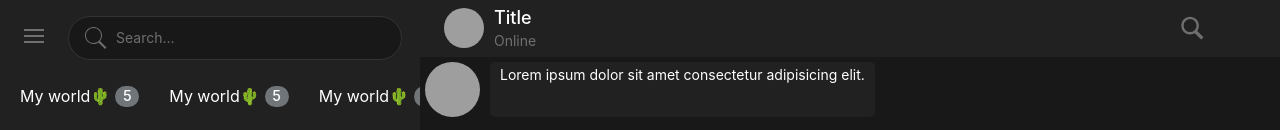
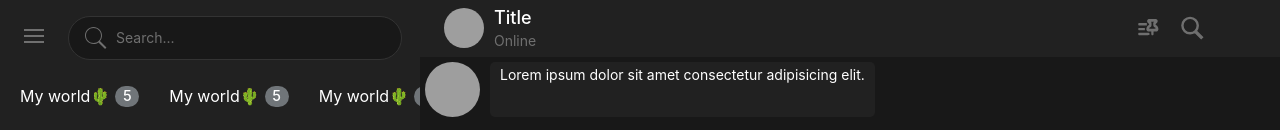
Before and after one commit to UlianaSavi/RS-CLONE, a React (Create React App) app: page /messenger in a window 1280 px wide. Shown: the top 130 px of the page. Built offline with nearby package versions, Linux system fonts and the light colour scheme; grey boxes are pictures that could not be loaded; some icons are missing.

Commit message:
fix: pinned list icon

```diff
--- a/src/components/TopPanelPinnedMessage/TopPanelPinnedMessage.scss
+++ b/src/components/TopPanelPinnedMessage/TopPanelPinnedMessage.scss
@@ -22,7 +22,6 @@
   &__pin-icon {
     width: 100%;
     height: 100%;
-    padding: 0.25rem;
 
     fill: $grey-secondary;
   }
```
Also changed, not shown: src/assets/icons/pinned-list.svg.
